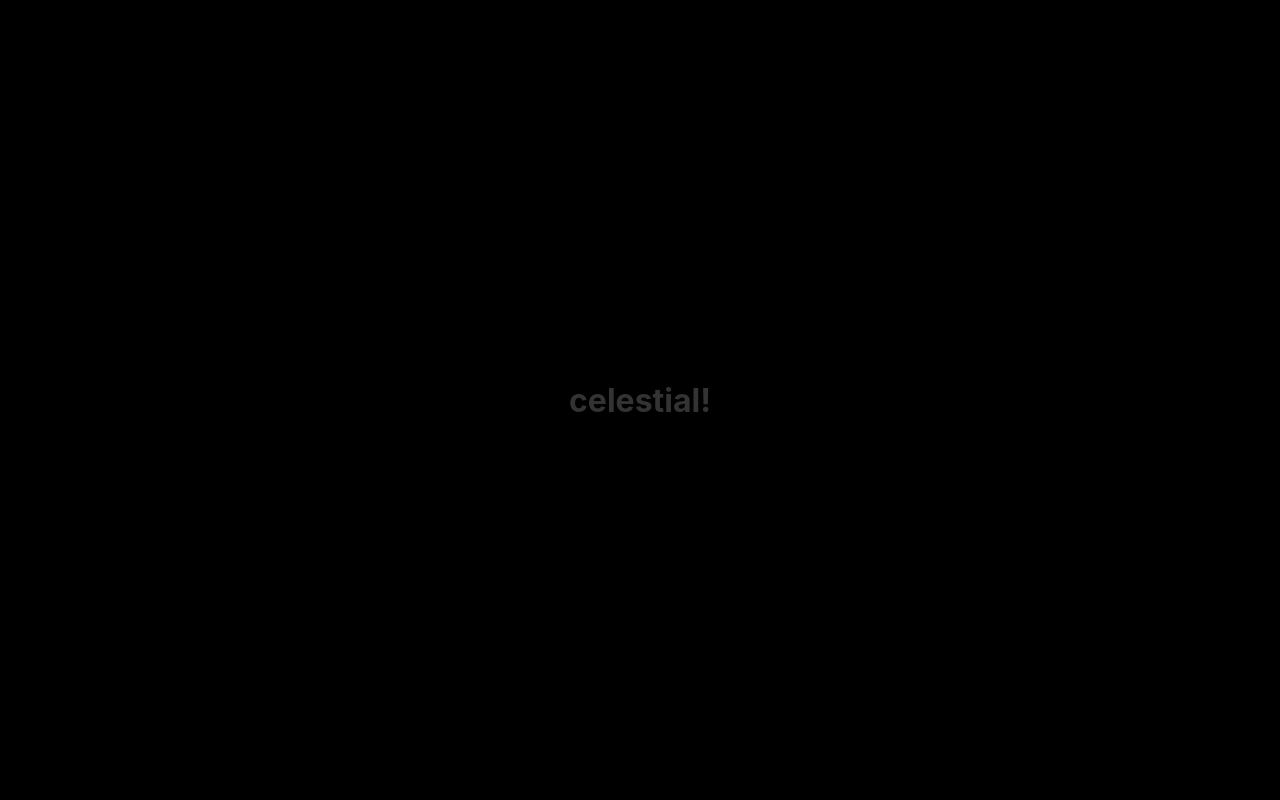
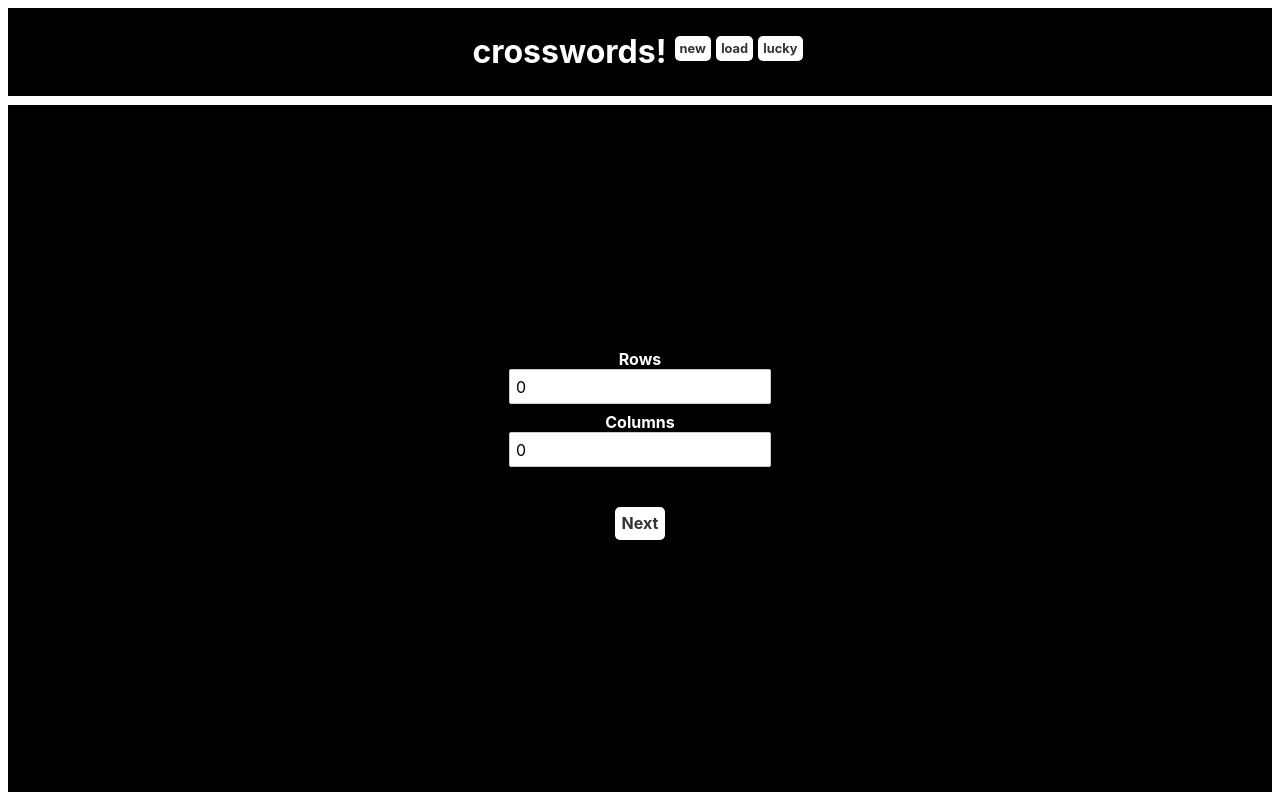
Before and after one commit to czeskij/crosswords, a Svelte app: page / in a window 1280 px wide. Built offline with nearby package versions, Linux system fonts and the light colour scheme.

Commit message:
total change of concept

```diff
--- a/src/App.css
+++ /dev/null
@@ -1,7 +0,0 @@
-body {
-    display: flex;
-    flex-flow: row;
-    align-items: center;
-    justify-content: center;
-    background-color: black;
-}
--- a/src/App.svelte
+++ b/src/App.svelte
@@ -1,6 +1,21 @@
 <script>
-	import './App.css';
-	const name = 'celestial';
+	import Header from './Header.svelte';
+	import Settings from './Settings.svelte';
+	const name = 'crosswords';
 </script>
 
-<h1>{name}!</h1>
+<style>
+	div {
+		background-color: white;
+		display: flex;
+		flex-flow: column;
+		align-items: flex-start;
+		justify-content: flex-start;
+		height: 100%;
+	}
+</style>
+
+<div>
+	<Header {name} />
+	<Settings />
+</div>
--- /dev/null
+++ b/src/Header.svelte
@@ -0,0 +1,39 @@
+<script>
+    export let name;
+</script>
+
+<style>
+    header {
+        display: flex;
+        flex-flow: row;
+        background-color: black;
+        width: 100%;
+        align-items: center;
+        justify-content: center;
+        margin-bottom: 0.6rem;
+        height: 100px;
+    }
+
+    button {
+        background-color: white;
+        border: none;
+        border-radius: 5px;
+        display: flex;
+        margin-right: 5px;
+        font-weight: 700;
+        font-size: 80%;
+    }
+
+    h1 {
+        color: white;
+        margin: 0;
+        margin-right: 0.5rem;
+    }
+</style>
+
+<header>
+    <h1>{name}!</h1>
+    <button>new</button>
+    <button>load</button>
+    <button>lucky</button>
+</header>
--- /dev/null
+++ b/src/Settings.svelte
@@ -0,0 +1,35 @@
+<script>
+    let rows = 0;
+    let columns = 0;
+</script>
+
+<style>
+    div.settings {
+        display: flex;
+        flex-flow: column;
+        align-items: center;
+        justify-content: center;
+        height: 100%;
+        color: white;
+        background-color: black;
+        font-weight: 700;
+        width: 100%;
+    }
+
+    button {
+        margin-top: 2rem;
+        font-weight: 700;
+        background-color: white;
+        border: 0;
+        border-radius: 5px;
+
+    }
+</style>
+
+<div class="settings">
+    <label for="rows">Rows</label>
+    <input type="number" name="rows" value={rows} />
+    <label for="columns">Columns</label>
+    <input type="number" name="columns" value={columns} />
+    <button>Next</button>
+</div>
```
Also changed, not shown: 1 other file (tests, documents, lock files or other folders).
